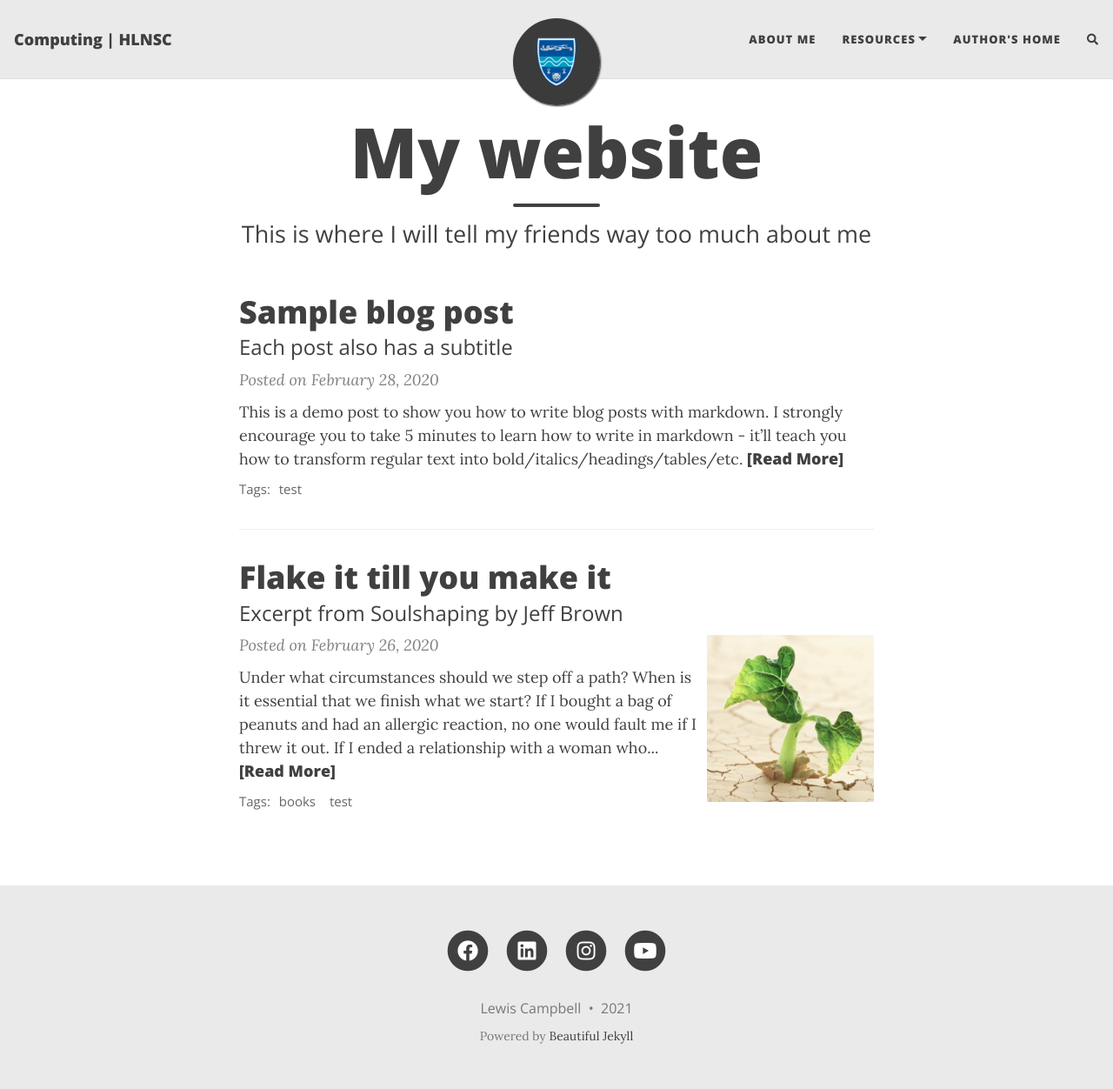
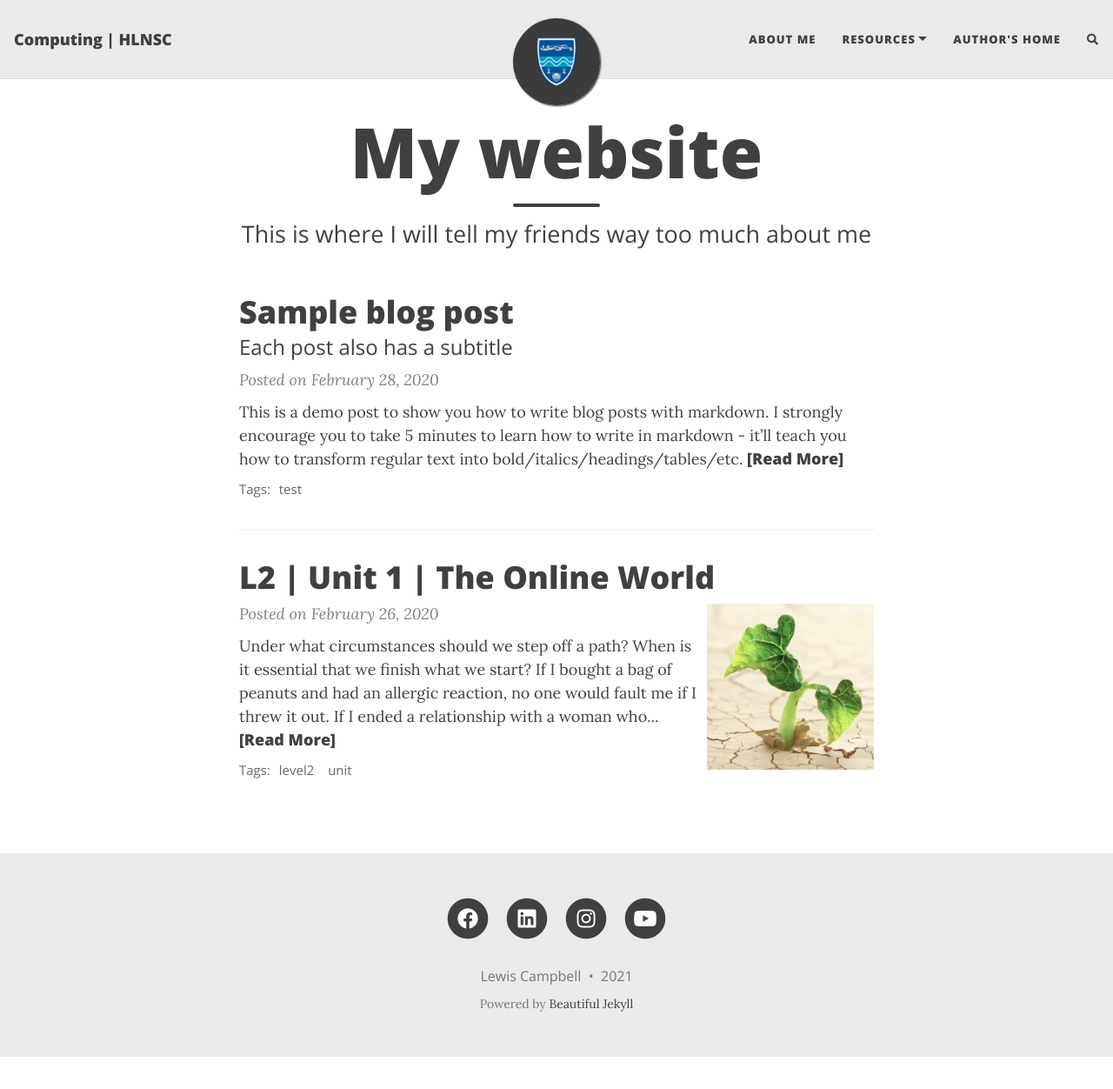
Before and after one commit to Computing-HLNSC/computing-hlnsc.github.io, a Jekyll site: the page built from index.html, in a window 1280 px wide and 1252 px high. Shown: the whole window at 87% size. Built offline with Jekyll 4.4.1, drawn with Linux system fonts in a browser that asks for light colours; nearby versions of some CDN libraries; the list of posts is cut into pages by our own code; comment, search, counter and statistics services are not loaded.

Commit message:
Update 2020-02-26-flake-it-till-you-make-it.md

```diff
--- a/_posts/2020-02-26-flake-it-till-you-make-it.md
+++ b/_posts/2020-02-26-flake-it-till-you-make-it.md
@@ -1,11 +1,10 @@
 ---
 layout: post
-title: Flake it till you make it
-subtitle: Excerpt from Soulshaping by Jeff Brown
-cover-img: /assets/img/path.jpg
+title: L2 | Unit 1 | The Online World
+cover-img: https://somersetdesign.co.uk/userfiles/blog/e_9.jpg
 thumbnail-img: /assets/img/thumb.png
-share-img: /assets/img/path.jpg
-tags: [books, test]
+share-img: https://somersetdesign.co.uk/userfiles/blog/e_9.jpg
+tags: [level2, unit]
 ---
 
 Under what circumstances should we step off a path? When is it essential that we finish what we start? If I bought a bag of peanuts and had an allergic reaction, no one would fault me if I threw it out. If I ended a relationship with a woman who hit me, no one would say that I had a commitment problem. But if I walk away from a seemingly secure route because my soul has other ideas, I am a flake?
```
